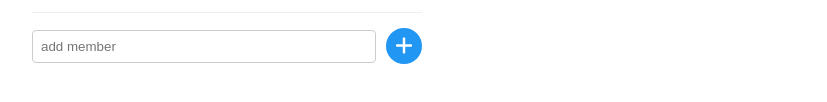
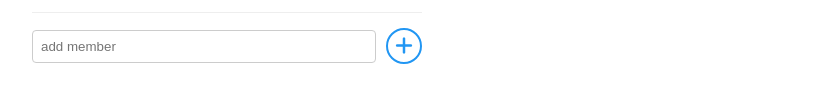
Before and after one commit to naru0828/06Study_Roulette, a plain HTML site: page index.html in a window 1280 px wide. Shown: the part 306-408 px from the top of the page, without its empty margins (208-1035 px from the left). Drawn offline with Linux system fonts and the light colour scheme.

Commit message:
change color

```diff
--- a/css/style.css
+++ b/css/style.css
@@ -57,9 +57,9 @@ h1 {
     margin-right: 10px;
 }
 .add-button {
-    background-color: #2196F3;
-    color: white;
-    border: none;
+    background-color: white;
+    color: #2196f3;
+    border: 2px solid #2196F3;
     border-radius: 50%;
     width: 36px;
     height: 36px;
```
